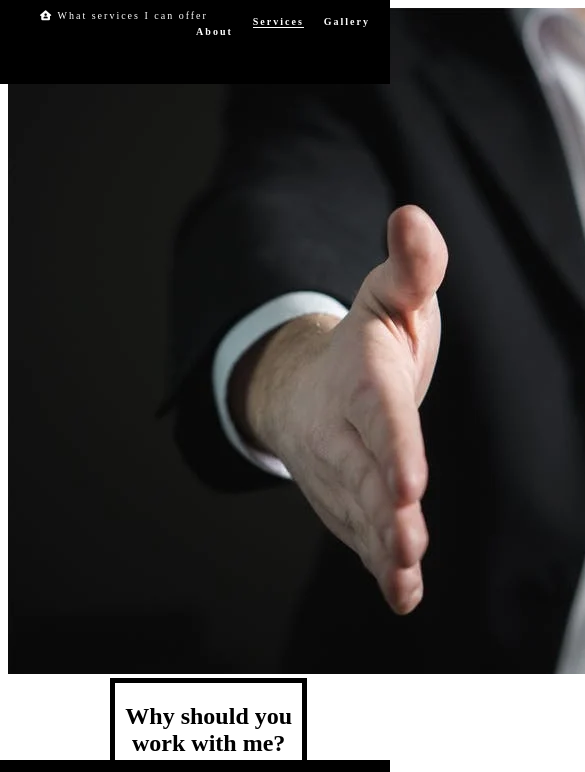
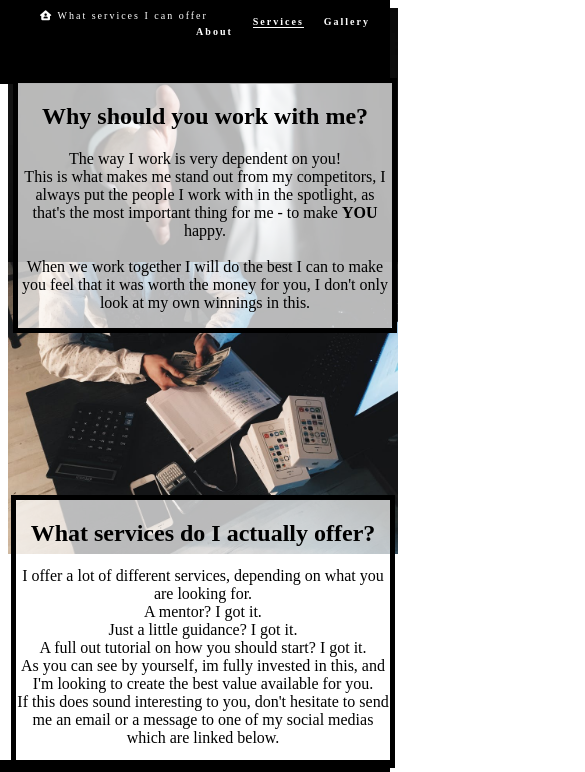
Before and after one commit to Wagge4/project-one, a plain HTML site: page services.html in a window 390 px wide. Shown: the top 772 px of the page, 585 px wide, since content can reach past the window. Drawn offline with Linux system fonts and the light colour scheme.

Commit message:
Add media queries to about page and services page

```diff
--- a/assets/css/style.css
+++ b/assets/css/style.css
@@ -192,6 +192,7 @@ span{
     vertical-align: middle;
     line-height: 15%;
     color: #ffffff;
+    margin-top: 500px;
  }
 
  /*Media Queries*/
@@ -205,13 +206,14 @@ span{
     #about-image{
         width:100%;
         position: relative;
+        right:4px;
     }
     #about-box{
         float: right;
         width: 100%;
-        position: absolute;
+        position: relative;
         top:35%;
-        left:0;
+        left:4px;
         text-align: center;
         border:#000000 solid 5px;
         background-color: rgba(255, 255, 255, .7);
@@ -236,13 +238,93 @@ span{
         border:#000000 solid 5px;
     }
 }
+
+/*For screens 1700px and down*/
+@media screen and (max-width: 1700px){
+    #service-box1{
+        float: right;
+        width: 20%;
+        position: relative;
+        right:15%;
+        top: 195px;
+        text-align: center;
+        border:#000000 solid 5px;
+    }
+
+    #service-box2{
+        float: left;
+        width: 20%;
+        position: relative;
+        left: 15%;
+        top: 195px;
+        text-align: center;
+        border:#000000 solid 5px;
+    }
+}
+
+/*For screens 1571px and down*/
+@media screen and (max-width: 1571px){
+    #service-box1{
+        float: right;
+        width: 20%;
+        position: relative;
+        right: 10%;
+        top: 195px;
+        text-align: center;
+        border:#000000 solid 5px;
+    }
+
+    #service-box2{
+        float: left;
+        width: 20%;
+        position: relative;
+        left: 10%;
+        top: 195px;
+        text-align: center;
+        border:#000000 solid 5px;
+    }
+}
+
+/*For screens 1461px and down*/
+@media screen and (max-width: 1461px){
+    #service-image1{
+        width:100%;
+        position: absolute;
+    }
+
+    #service-image2{
+        width:100%;
+        position: absolute;
+        margin-top:65%;
+    }
+
+    #service-box1{
+        width: 50%;
+        position: relative;
+        right: 36%;
+        top: 195px;
+        text-align: center;
+        border:#000000 solid 5px;
+        background-color: rgba(255, 255, 255, .7);
+    }
+
+    #service-box2{
+        width: 50%;
+        position: relative;
+        left: 10%;
+        margin-top: 45%;
+        text-align: center;
+        border:#000000 solid 5px;
+        background-color: rgba(255, 255, 255, .7);
+    }
+}
+
 /* For medium screens from 1015px and down*/
 @media screen and (max-width: 1015px) {
     #left-box{
         width: 47%;
         top:60px;
     }
-
 
     #right-box{
         width: 47%;
@@ -255,34 +337,17 @@ span{
     #about-image{
         width:105%;
         position: relative;
+        right: 4px;
     }
 
     #about-box{
         float: right;
         width: 100%;
         position: absolute;
-        left:0;
         text-align: center;
         border:#000000 solid 5px
         background-color rgba(255, 255, 255, .2);
     }
-    #service-box1{
-        width: 50%;
-        position: relative;
-        right: 20%;
-        top: 0px;
-        text-align: center;
-        border:#000000 solid 5px;
-    }
-
-#service-box2{
-    width: 50%;
-    position: relative;
-    right: 20%;
-    top: 0px;
-    text-align: center;
-    border:#000000 solid 5px;
-}
 }
 
 /* For medium screen sizes from 950px and down */
@@ -294,6 +359,26 @@ span{
     }
     #images{
         column-count: 1;
+    }
+
+    #service-box1{
+        width: 50%;
+        position: relative;
+        right: 36%;
+        top: 110px;
+        text-align: center;
+        border:#000000 solid 5px;
+        background-color: rgba(255, 255, 255, .7);
+    }
+
+    #service-box2{
+        width: 50%;
+        position: relative;
+        left: 10%;
+        margin-top: 25%;
+        text-align: center;
+        border:#000000 solid 5px;
+        background-color: rgba(255, 255, 255, .7);
     }
 }
 
@@ -313,6 +398,29 @@ span{
     }
 }
 
+/* For small screen sizes 700px and down*/
+@media screen and (max-width: 700px){
+    #service-box1{
+        width: 50%;
+        position: relative;
+        right: 36%;
+        top: 70px;
+        text-align: center;
+        border:#000000 solid 5px;
+        background-color: rgba(255, 255, 255, .7);
+    }
+
+    #service-box2{
+        width: 50%;
+        position: relative;
+        left: 10%;
+        margin-top: 10%;
+        text-align: center;
+        border:#000000 solid 5px;
+        background-color: rgba(255, 255, 255, .7);
+    }
+}
+
 /*For screen sizes 600px and down*/
 @media screen and (max-width: 600px){
     #menu{
@@ -321,6 +429,26 @@ span{
 
         #social-media-header{
             display: none;
+        }
+        #service-box1{
+            width: 100%;
+            position: relative;
+            left: 15px;
+            top: 70px;
+            text-align: center;
+            border:#000000 solid 5px;
+            background-color: rgba(255, 255, 255, .7);
+            z-index: 1;
+        }
+
+        #service-box2{
+            width: 100%;
+            position: relative;
+            left: 3px;
+            margin-top: 10%;
+            text-align: center;
+            border:#000000 solid 5px;
+            background-color: rgba(255, 255, 255, .7);
         }
 }
 
@@ -337,6 +465,11 @@ span{
         height: 21em;
         right: 25%;
     }
+    #about-box{
+        margin-bottom: 15%;
+        top: 35px;
+        background-color:rgba(255, 255, 255, .4)
+    }
 }
 
 /*For the smallest screen sizes 351px and down*/
--- a/services.html
+++ b/services.html
@@ -24,7 +24,7 @@
     </header>
 <section>
 
-  <img src="assets/images/teamwork.jpg" alt="A hand reaching out to grab another hand for when closing a deal">
+  <img id="service-image1" src="assets/images/teamwork.jpg" alt="A hand reaching out to grab another hand for when closing a deal">
 
   <div id="service-box1">
     <h1> Why should you work with me? </h1>
```
